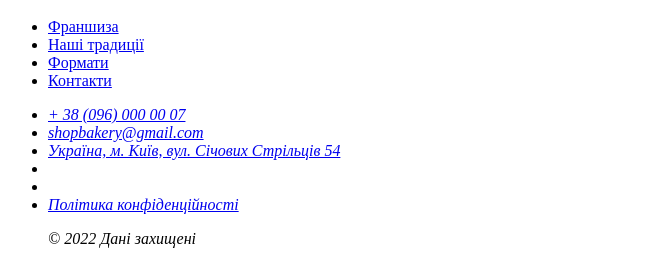
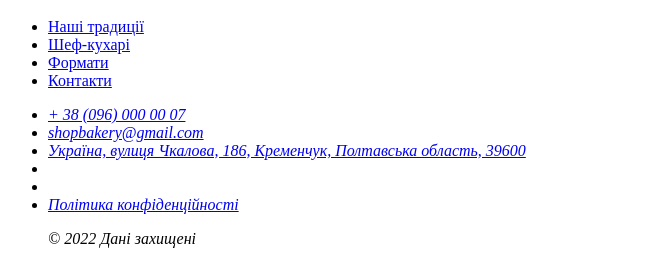
Before and after one commit to MarianaRon/Bakery, a plain HTML site: page index.html in a window 1280 px wide. Shown: the part 2086-2350 px from the top of the page, without its empty margins (0-670 px from the left). Drawn offline with Linux system fonts and the light colour scheme.

Commit message:
24_01_2025

```diff
--- a/index.html
+++ b/index.html
@@ -3,7 +3,7 @@
   <head>
     <meta charset="UTF-8" />
     <meta name="viewport" content="width=device-width, initial-scale=1.0" />
-    <title>Document</title>
+    <title>Пекарня</title>
   </head>
   <body>
     <header>
@@ -106,10 +106,10 @@
           <!-- logo -->
         </a>
         <ul>
-          <li><a href="#">Франшиза</a></li>
-          <li><a href="#">Наші традиції</a></li>
-          <li><a href="#">Формати</a></li>
-          <li><a href="#">Контакти</a></li>
+          <li><a href="#traditions-section">Наші традиції</a></li>
+          <li><a href="#chef-section">Шеф-кухарі</a></li>
+          <li><a href="#formars-section">Формати</a></li>
+          <li><a href="#contacs-section">Контакти</a></li>
         </ul>
       </nav>
       <address>
@@ -119,8 +119,9 @@
             <a href="mailto:shopbakery@gmail.com">shopbakery@gmail.com</a>
           </li>
           <li>
-            <a href="https://maps.app.goo.gl/v3GfzB2adfNFZ6Ek8" target="_blank"
-              >Україна, м. Київ, вул. Січових Стрільців 54</a
+            <a href="https://maps.app.goo.gl/GHei273ws8L7q3DD6" target="_blank"
+              >Україна, вулиця Чкалова, 186, Кременчук, Полтавська область,
+              39600</a
             >
           </li>
           <li>
```
